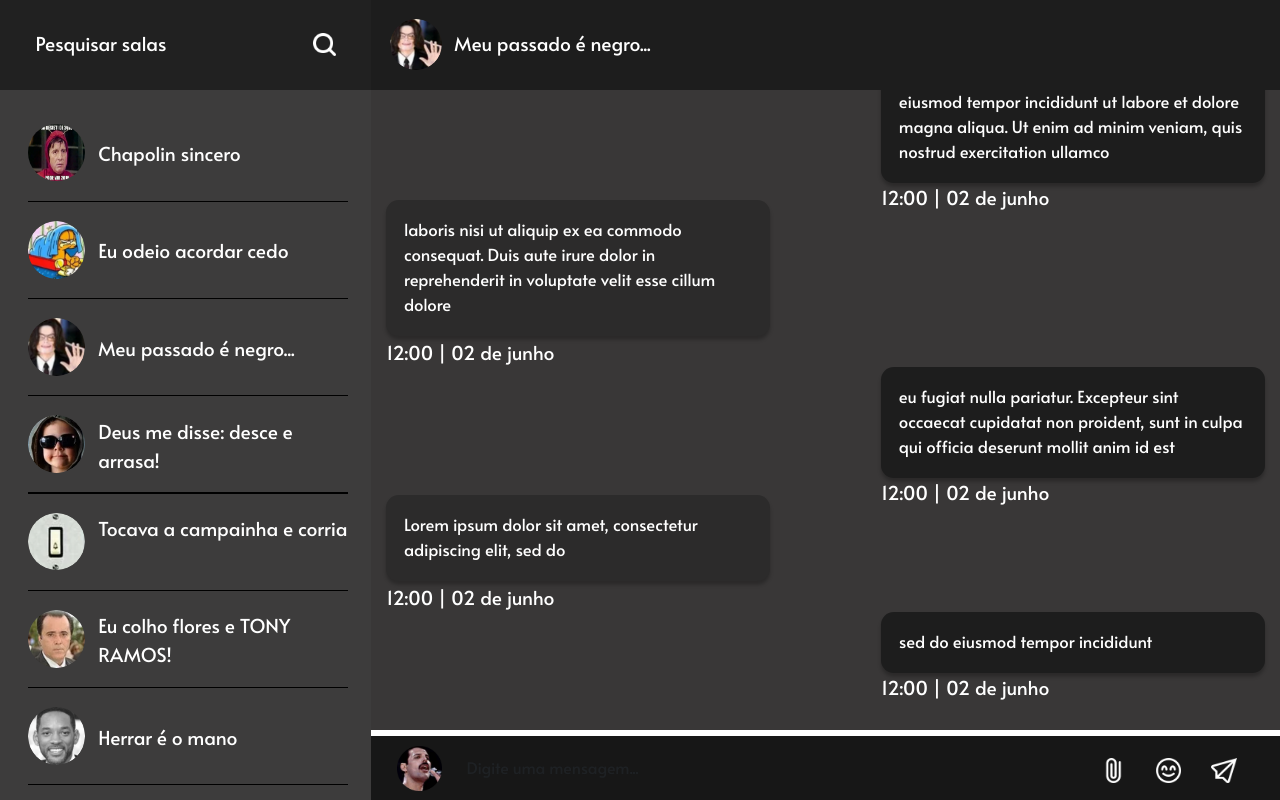
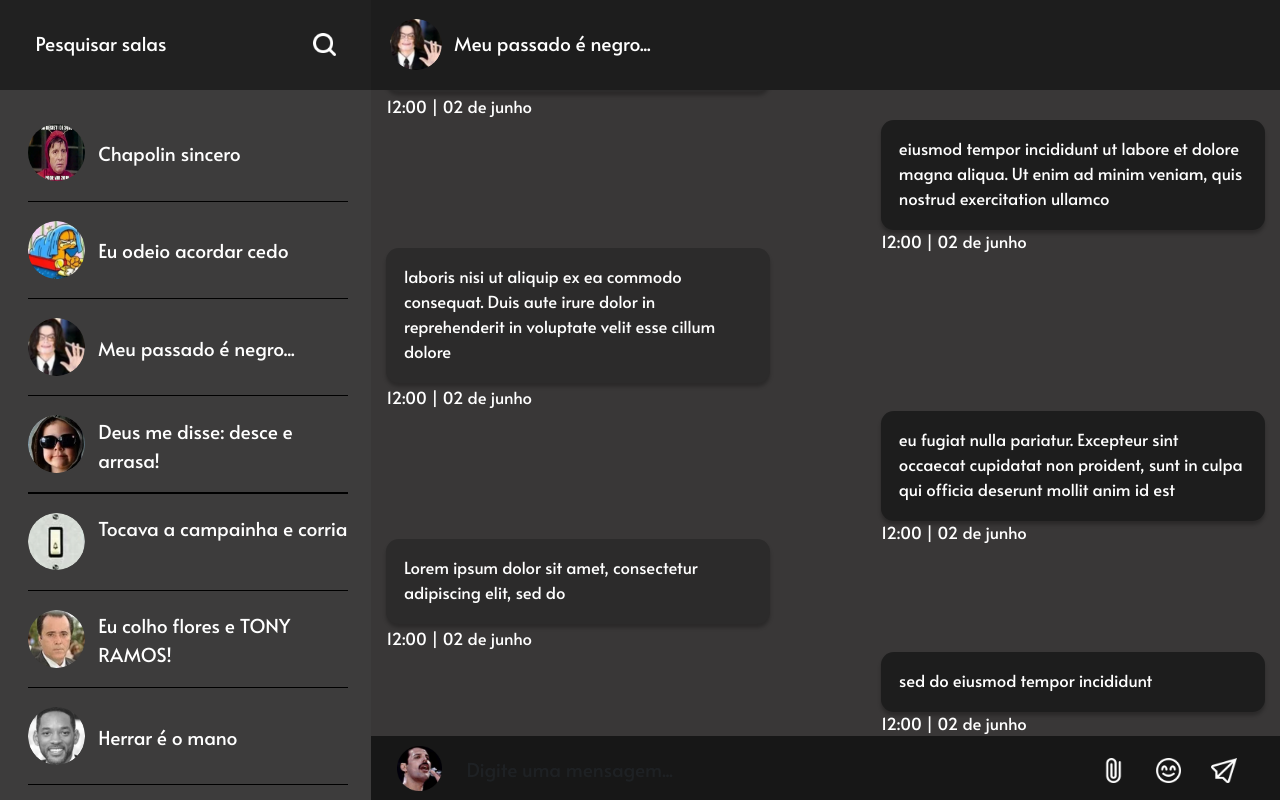
Before and after one commit to gustavo-baps/chat-html, a plain HTML site: page index3.html in a window 1280 px wide. Drawn offline with nearby package versions, Linux system fonts and the light colour scheme.

Commit message:
commit 05/08/23

```diff
--- a/style3.css
+++ b/style3.css
@@ -125,6 +125,7 @@ body, html{
     box-shadow: none;
     background-color: transparent;
     color: rgba(255, 255, 255, 0.55);
+    font-size: 1.5vw;
 }
 #imagenzinhas{
     margin-left: 55vw;
@@ -135,10 +136,9 @@ body, html{
     margin-left: 2vw;
 }
 #mensagens{
-    flex-grow: 1;
     background-color: #393737;
     width: 100%;
-    max-height: 80vh;
+    height: 85vh;
     overflow: auto;
 }
 #mensagemDestinatario{
@@ -178,12 +178,12 @@ body, html{
 }
 #dataRemetente{
     color: white;
-    font-size: 1.5vw;
+    font-size: 1.3vw;
 }
 #dataDestinatario{
     color: white;
     margin-bottom: 1vw;
-    font-size: 1.5vw;
+    font-size: 1.3vw;
 }
 #popup{
     margin-top: 41vw;
```
